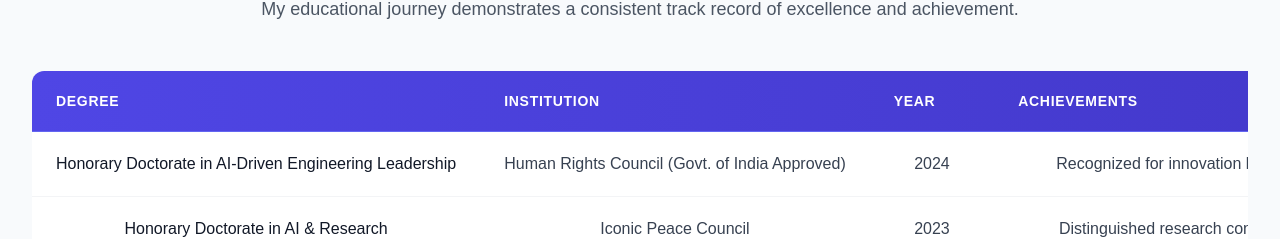
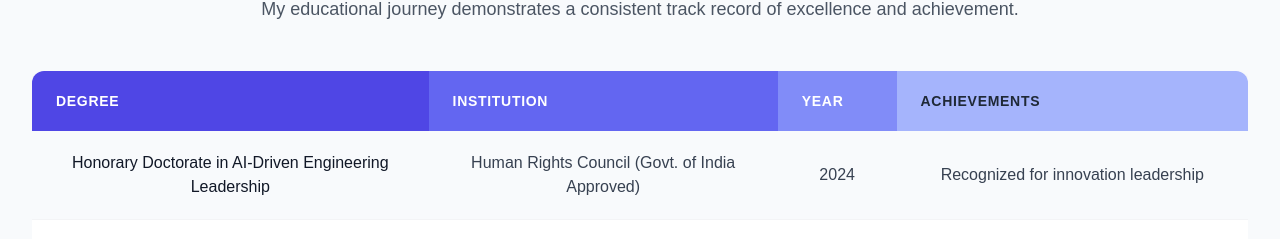
Before and after one commit to Sampathkumarvpatil/DrSampath, a React (Create React App) app in the folder frontend/: page /education in a window 1280 px wide. Shown: the part 568-807 px from the top of the page. Built offline with nearby package versions, Linux system fonts and the light colour scheme; a web font is replaced by a local one.

Commit message:
auto-commit for 4533af97-c0ad-4590-80a7-444a0dabd0e7

```diff
--- a/frontend/src/pages/Education.js
+++ b/frontend/src/pages/Education.js
@@ -116,23 +116,23 @@ const Education = () => {
 
           <div className="mt-12 overflow-x-auto">
             <table className="min-w-full bg-white shadow-soft-xl rounded-xl overflow-hidden border-collapse">
-              <thead className="bg-gradient-to-r from-primary-600 to-primary-700">
+              <thead>
                 <tr>
-                  <th className="px-6 py-5 text-left text-sm font-semibold text-white uppercase tracking-wider border-b border-primary-500">
+                  <th className="px-6 py-5 bg-primary-600 text-left text-sm font-semibold text-white uppercase tracking-wider">
                     Degree
                   </th>
-                  <th className="px-6 py-5 text-left text-sm font-semibold text-white uppercase tracking-wider border-b border-primary-500">
+                  <th className="px-6 py-5 bg-primary-500 text-left text-sm font-semibold text-white uppercase tracking-wider">
                     Institution
                   </th>
-                  <th className="px-6 py-5 text-left text-sm font-semibold text-white uppercase tracking-wider border-b border-primary-500">
+                  <th className="px-6 py-5 bg-primary-400 text-left text-sm font-semibold text-white uppercase tracking-wider">
                     Year
                   </th>
-                  <th className="px-6 py-5 text-left text-sm font-semibold text-white uppercase tracking-wider border-b border-primary-500">
+                  <th className="px-6 py-5 bg-primary-300 text-left text-sm font-semibold text-gray-800 uppercase tracking-wider">
                     Achievements
                   </th>
                 </tr>
               </thead>
-              <tbody className="divide-y divide-gray-200">
+              <tbody>
                 {education.map((edu, index) => (
                   <motion.tr
                     key={index}
@@ -140,18 +140,18 @@ const Education = () => {
                     whileInView={{ opacity: 1, y: 0 }}
                     transition={{ duration: 0.5, delay: index * 0.1 }}
                     viewport={{ once: true }}
-                    className="hover:bg-primary-50 transition-colors"
+                    className={index % 2 === 0 ? "bg-light" : "bg-white"}
                   >
-                    <td className="px-6 py-5 whitespace-nowrap text-base font-medium text-gray-900 border-b border-gray-100">
+                    <td className="px-6 py-5 text-base font-medium text-gray-900 border-b border-gray-100">
                       {edu.degree}
                     </td>
-                    <td className="px-6 py-5 whitespace-nowrap text-base text-gray-700 border-b border-gray-100">
+                    <td className="px-6 py-5 text-base text-gray-700 border-b border-gray-100">
                       {edu.institution}
                     </td>
-                    <td className="px-6 py-5 whitespace-nowrap text-base text-gray-700 border-b border-gray-100">
+                    <td className="px-6 py-5 text-base text-gray-700 border-b border-gray-100">
                       {edu.year}
                     </td>
-                    <td className="px-6 py-5 whitespace-nowrap text-base text-gray-700 border-b border-gray-100">
+                    <td className="px-6 py-5 text-base text-gray-700 border-b border-gray-100">
                       {edu.achievements}
                     </td>
                   </motion.tr>
```
